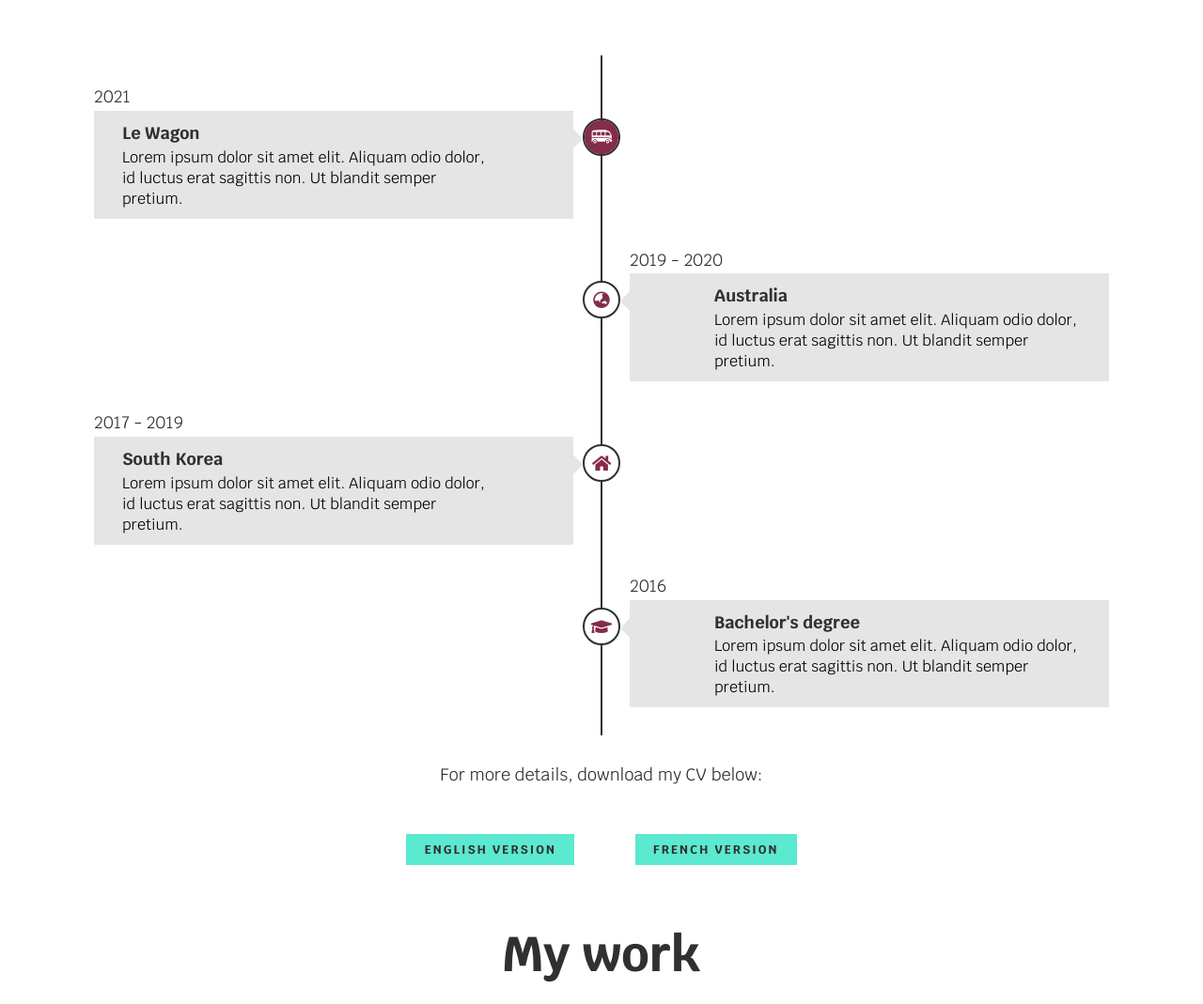
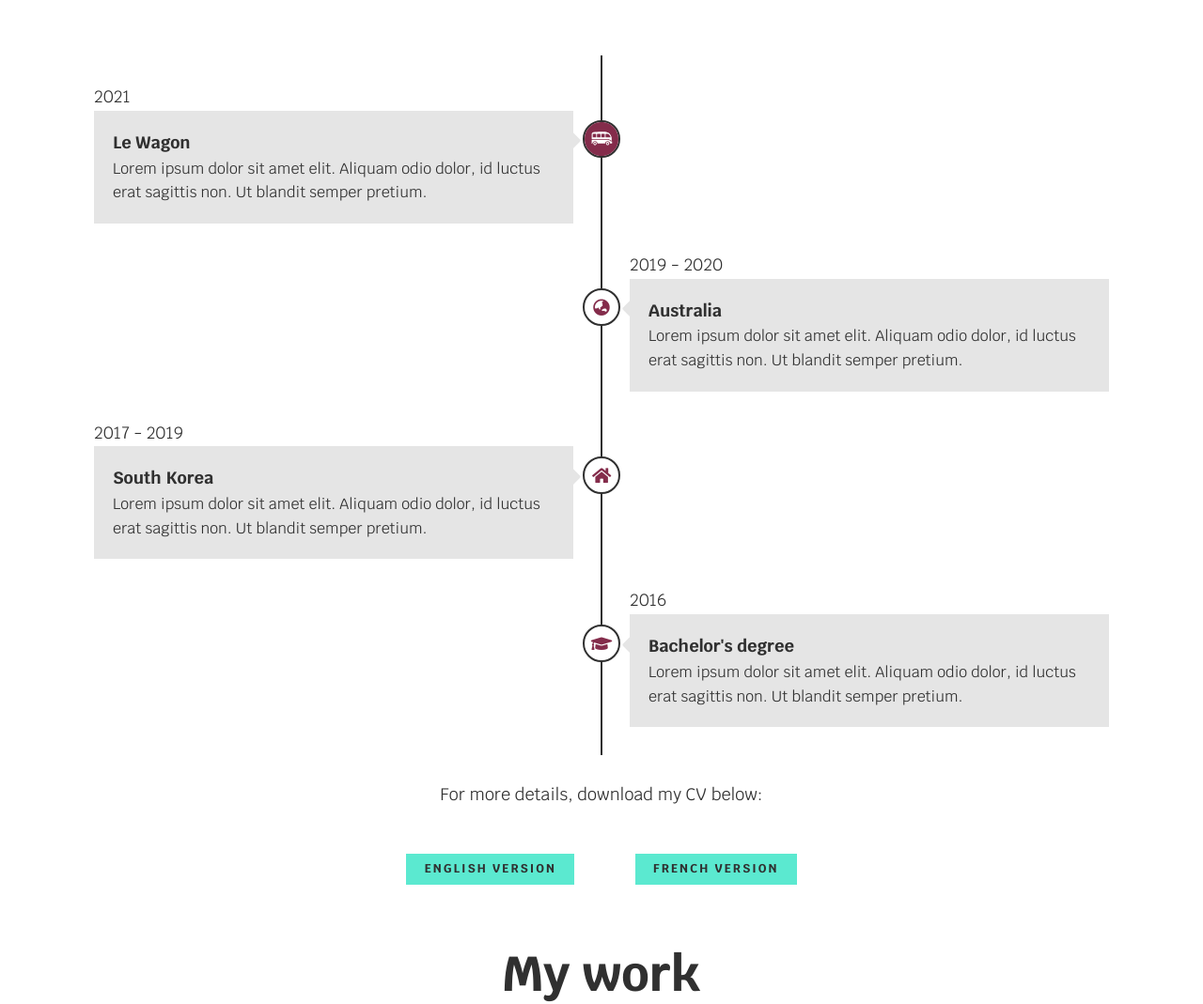
Before and after one commit to shinboram-90/cv-portfolio, a PHP site: page / in a window 1280 px wide. Shown: the part 1411-2480 px from the top of the page at 94% size. Run offline with PHP 8.4, Linux system fonts and the light colour scheme; some web fonts are replaced.

Commit message:
adding some space

```diff
--- a/assets/css/components/_timeline.css
+++ b/assets/css/components/_timeline.css
@@ -66,6 +66,7 @@
   border-radius: 2px;
   top: calc(50% - 10px);
   right: 23px;
+  margin-right: 2px;
 }
 
 /* .container::before {
@@ -92,6 +93,7 @@
   border-radius: 2px;
   top: calc(50% - 10px);
   left: 23px;
+  margin-left: 2px;
 }
 
 /* .container .date {
@@ -138,14 +140,14 @@
 }
 
 .container .content {
-  padding: 10px 90px 10px 30px;
+  padding: 20px;
   background: var(--clr-grey);
   position: relative;
   /* border-radius: 0 500px 500px 0; */
 }
 
 .container.right .content {
-  padding: 10px 30px 10px 90px;
+  padding: 20px;
   /* border-radius: 500px 0 0 500px; */
 }
 
@@ -156,8 +158,8 @@
 .container .content p {
   margin: 0;
   font-size: 16px;
-  line-height: 22px;
-  color: #000000;
+
+  color: var(--clr-dark);
 }
 
 @media (max-width: 767.98px) {
@@ -184,6 +186,7 @@
   .container.right::before {
     left: 112px;
     border-color: transparent var(--clr-dark) transparent transparent;
+    margin-left: 2px;
   }
 
   .container.left .date,
```
